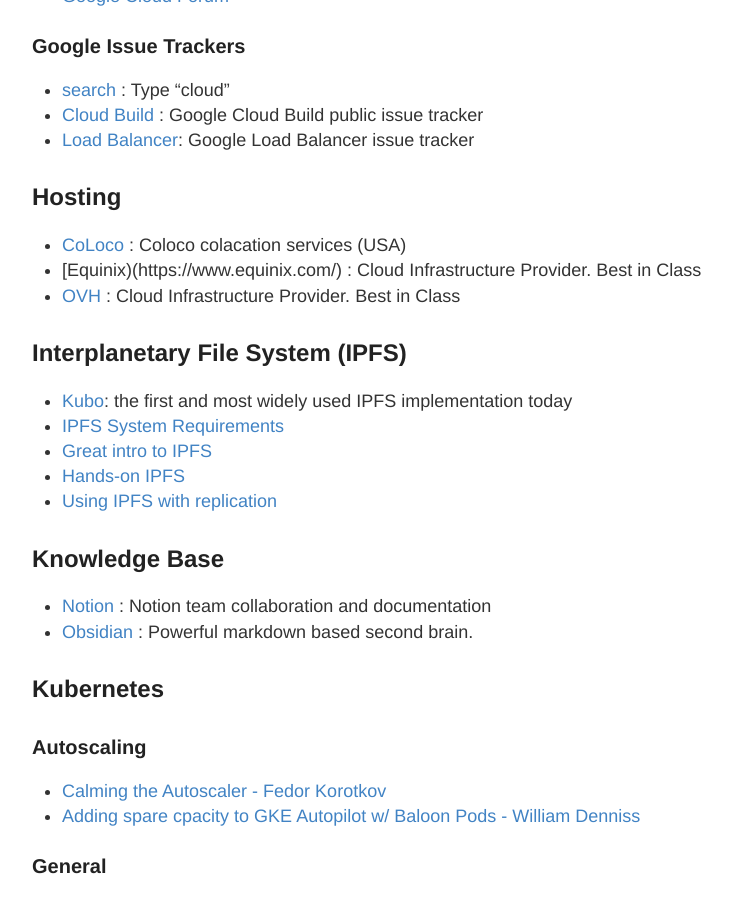
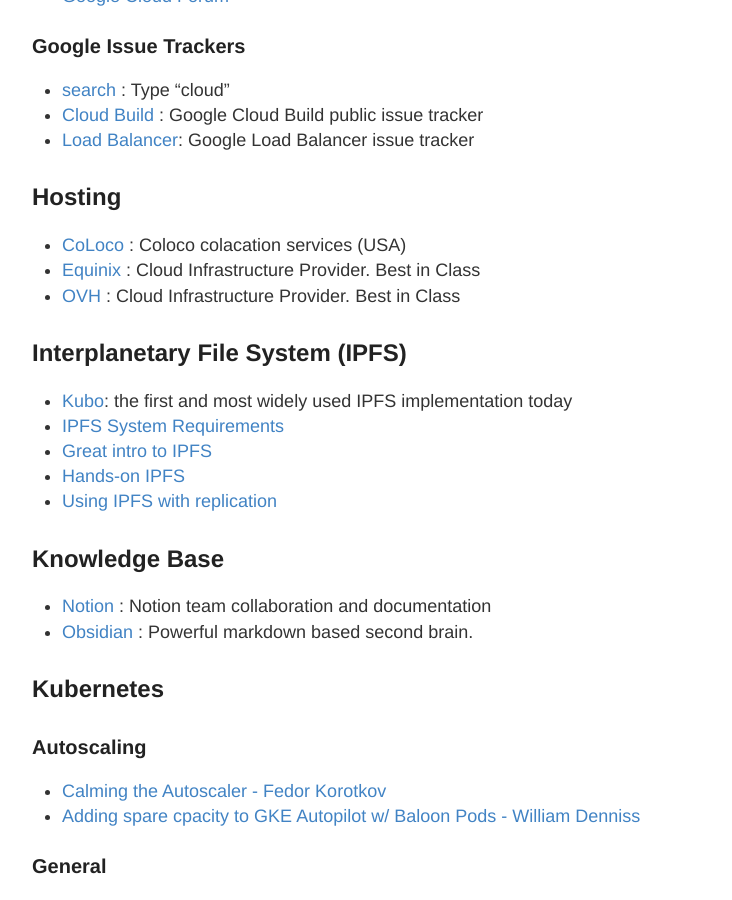
Before and after one commit to stevehenderson/stevehenderson.github.io, a Jekyll site: the page built from links.md, in a window 1280 px wide and 900 px high, scrolled down 1428 px. Shown: the whole window, without its empty margins (248-980 px from the left). Built offline with Jekyll 4.4.1, drawn with Linux system fonts in a browser that asks for light colours.

Commit message:
Update links.md

```diff
--- a/links.md
+++ b/links.md
@@ -54,7 +54,7 @@
 ## Hosting
 
    * [CoLoco](https://coloco.net/) : Coloco colacation services (USA)
-   * [Equinix)(https://www.equinix.com/) : Cloud Infrastructure Provider.  Best in  Class
+   * [Equinix](https://www.equinix.com/) : Cloud Infrastructure Provider.  Best in  Class
    * [OVH](https://us.ovhcloud.com/) : Cloud Infrastructure Provider. Best in Class
 
 
```
